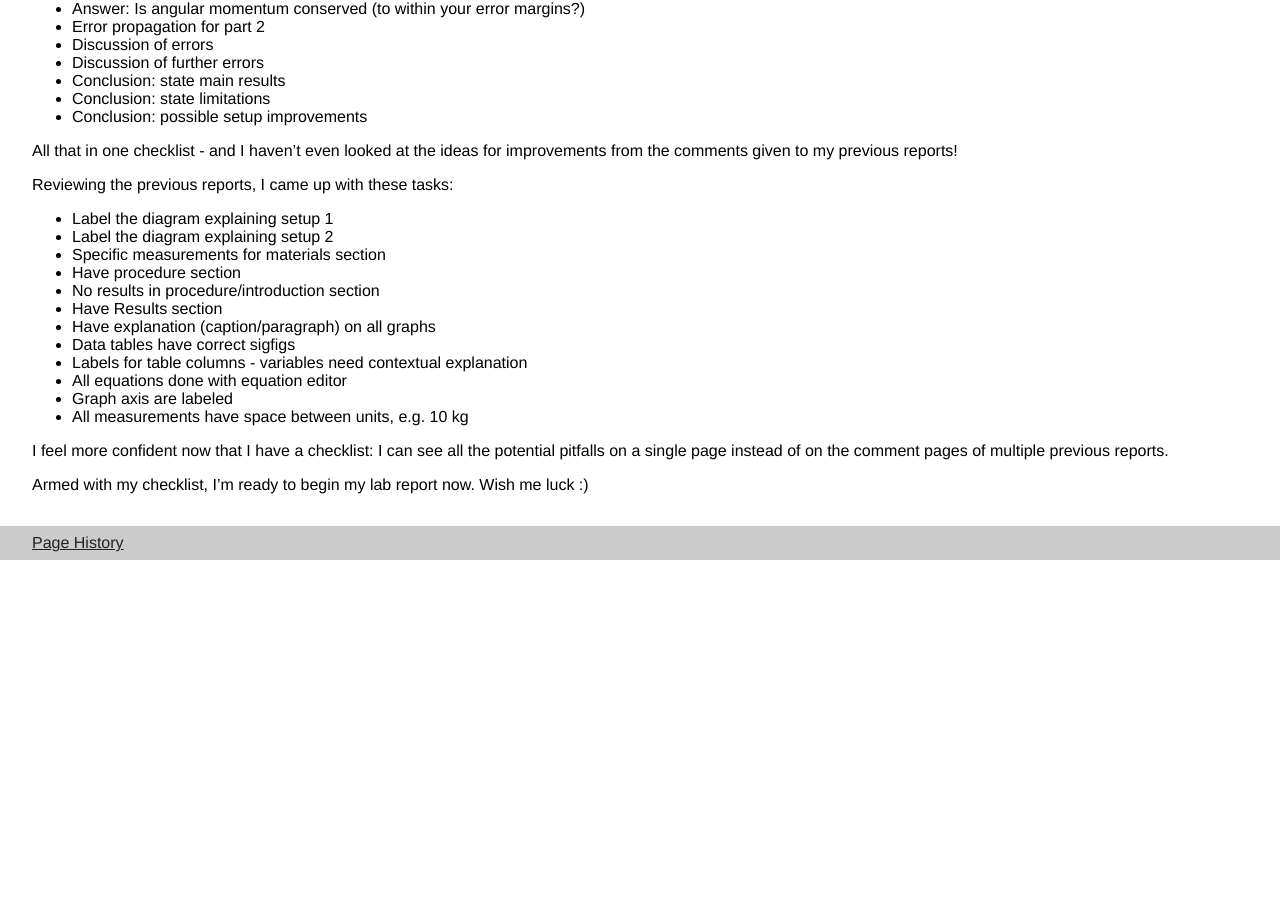
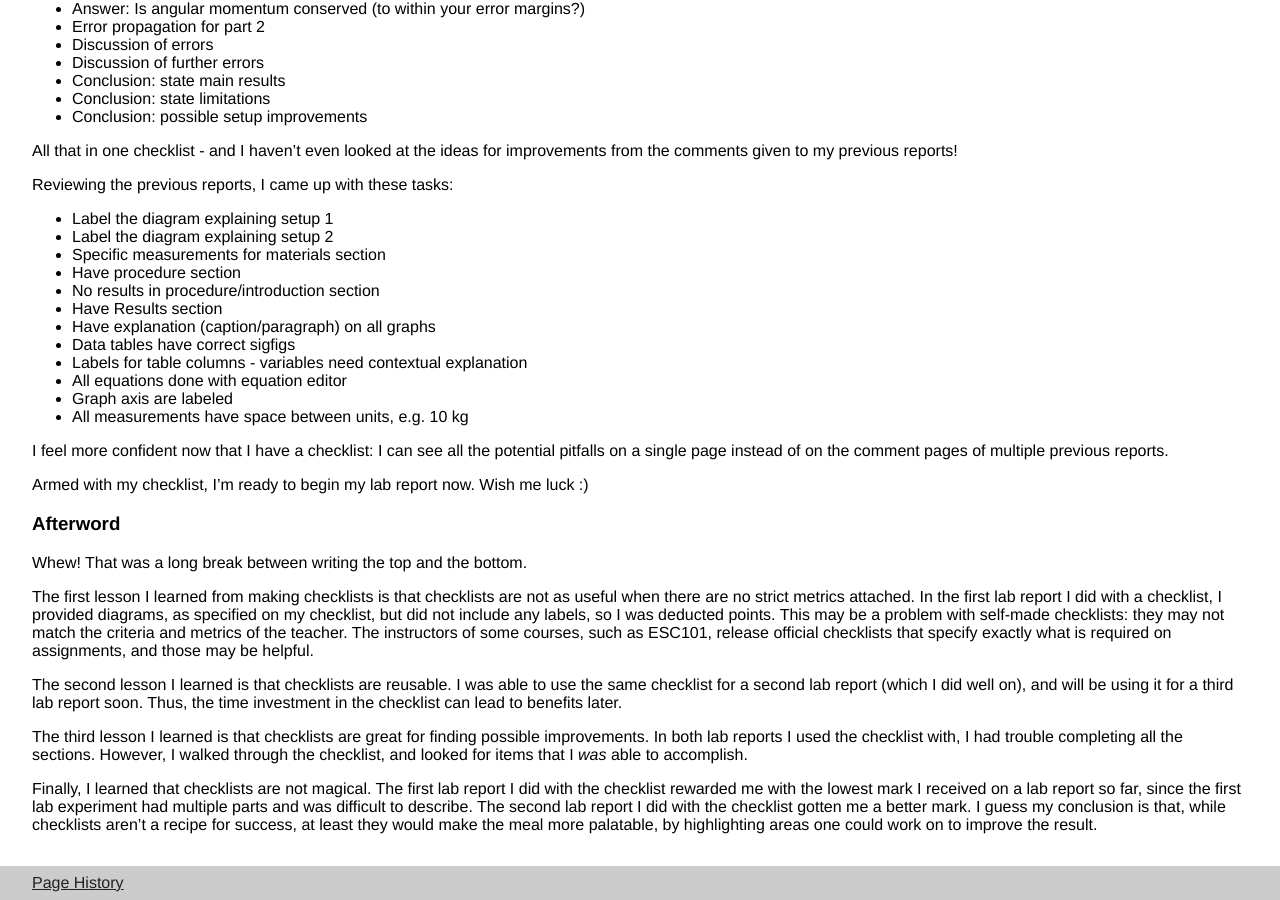
Before and after one commit to zhuowei/design, a Jekyll site: the page built from eval/checklist.md, in a window 1280 px wide and 900 px high, scrolled down 573 px. Built offline with Jekyll 4.4.1, drawn with Linux system fonts in a browser that asks for light colours; before the commit the page ends 1133 px from its top, so only the background shows below that.

Commit message:
Afterword for the checklist

```diff
--- a/eval/checklist.md
+++ b/eval/checklist.md
@@ -50,3 +50,15 @@ Reviewing the previous reports, I came up with these tasks:
 I feel more confident now that I have a checklist: I can see all the potential pitfalls on a single page instead of on the comment pages of multiple previous reports.
 
 Armed with my checklist, I'm ready to begin my lab report now. Wish me luck :)
+
+### Afterword
+
+Whew! That was a long break between writing the top and the bottom.
+
+The first lesson I learned from making checklists is that checklists are not as useful when there are no strict metrics attached. In the first lab report I did with a checklist, I provided diagrams, as specified on my checklist, but did not include any labels, so I was deducted points. This may be a problem with self-made checklists: they may not match the criteria and metrics of the teacher. The instructors of some courses, such as ESC101, release official checklists that specify exactly what is required on assignments, and those may be helpful.
+
+The second lesson I learned is that checklists are reusable. I was able to use the same checklist for a second lab report (which I did well on), and will be using it for a third lab report soon. Thus, the time investment in the checklist can lead to benefits later.
+
+The third lesson I learned is that checklists are great for finding possible improvements. In both lab reports I used the checklist with, I had trouble completing all the sections. However, I walked through the checklist, and looked for items that I _was_ able to accomplish.
+
+Finally, I learned that checklists are not magical. The first lab report I did with the checklist rewarded me with the lowest mark I received on a lab report so far, since the first lab experiment had multiple parts and was difficult to describe. The second lab report I did with the checklist gotten me a better mark. I guess my conclusion is that, while checklists aren't a recipe for success, at least they would make the meal more palatable, by highlighting areas one could work on to improve the result.
```
